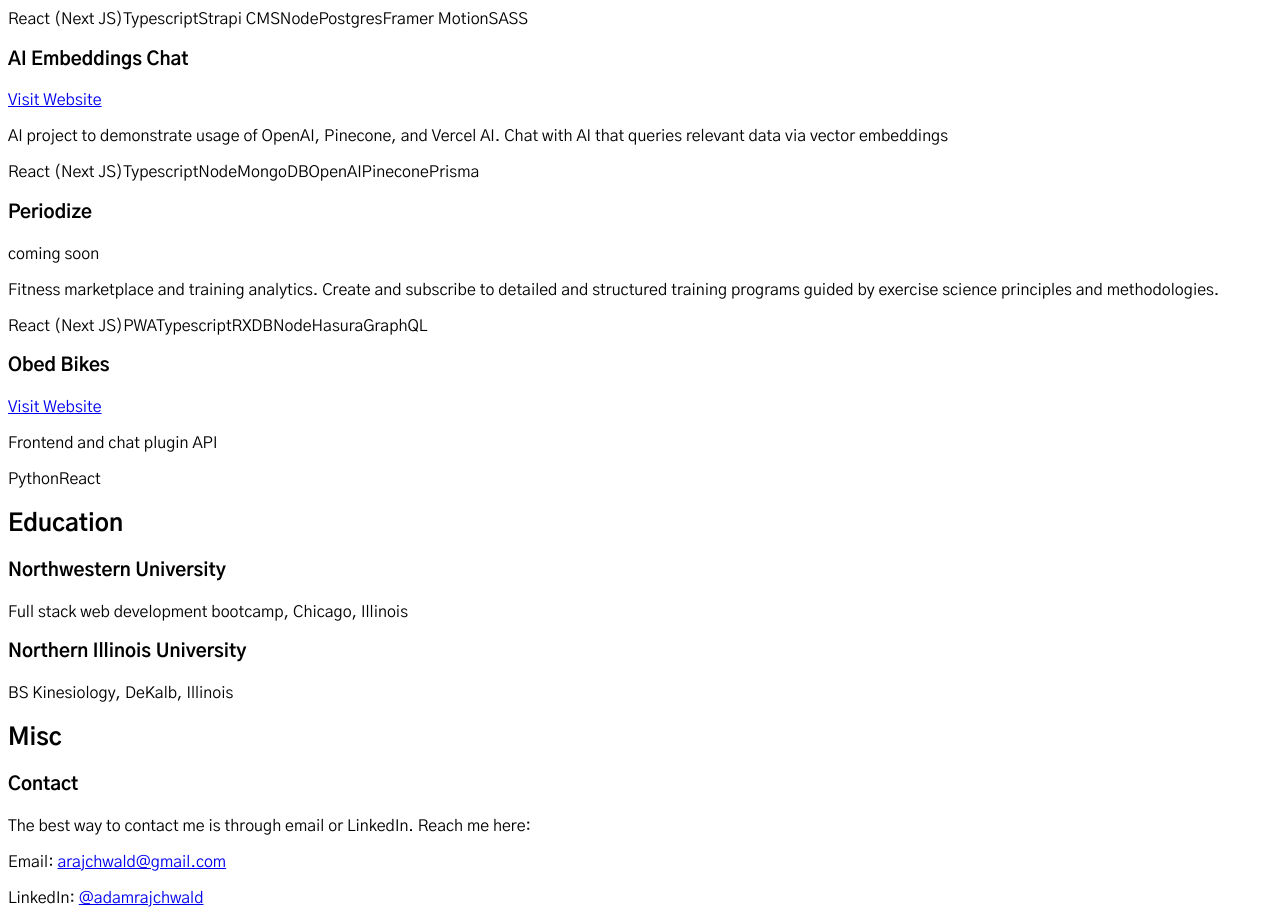
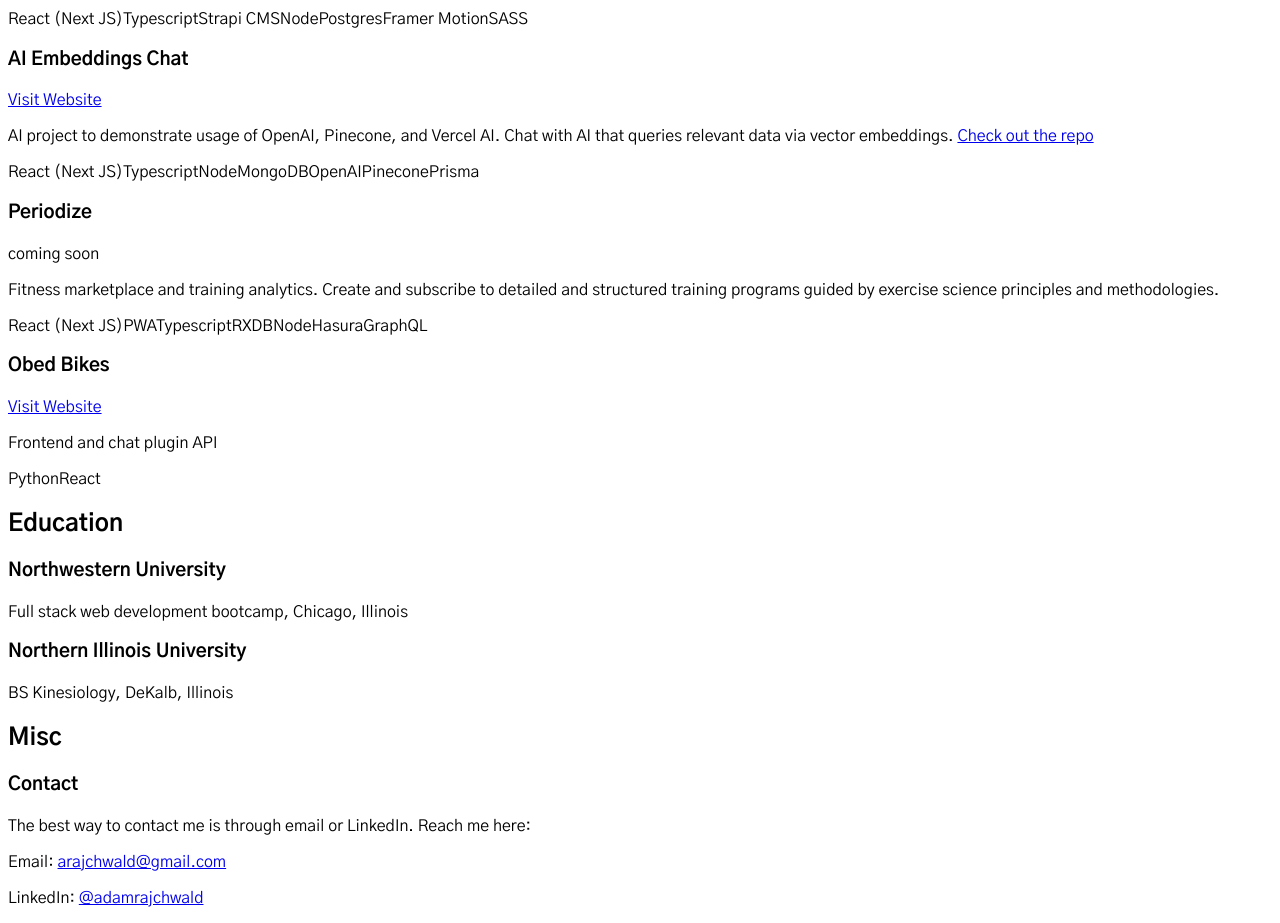
Before and after one commit to adamrajch/portfolio2024, a Next.js app: page / in a window 1280 px wide. Shown: the part 2060-2983 px from the top of the page. Built offline with nearby package versions, Linux system fonts and the light colour scheme.

Commit message:
repo for ai

```diff
--- a/src/components/right/Projects.tsx
+++ b/src/components/right/Projects.tsx
@@ -84,7 +84,15 @@
         </div>
         <p className="font-light leading-7 mb-6">
           AI project to demonstrate usage of OpenAI, Pinecone, and Vercel AI.
-          Chat with AI that queries relevant data via vector embeddings
+          Chat with AI that queries relevant data via vector embeddings.{" "}
+          <a
+            href="https://github.com/adamrajch/ai-vectors"
+            target="_blank"
+            rel="noreferrer"
+            className="text-brand font-semibold hover:underline"
+          >
+            Check out the repo
+          </a>
         </p>
         {renderTags([
           "React (Next JS)",
```
